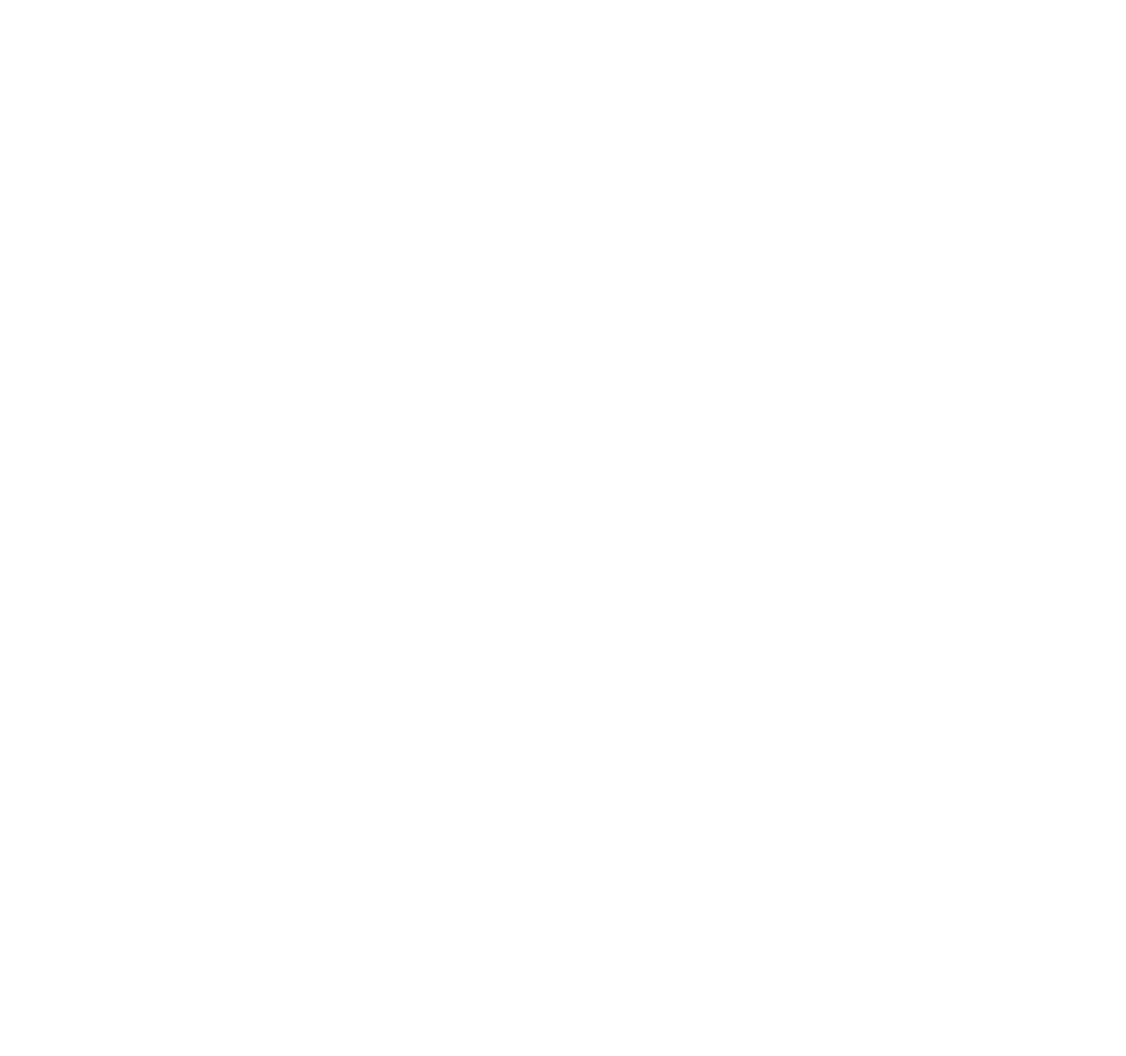
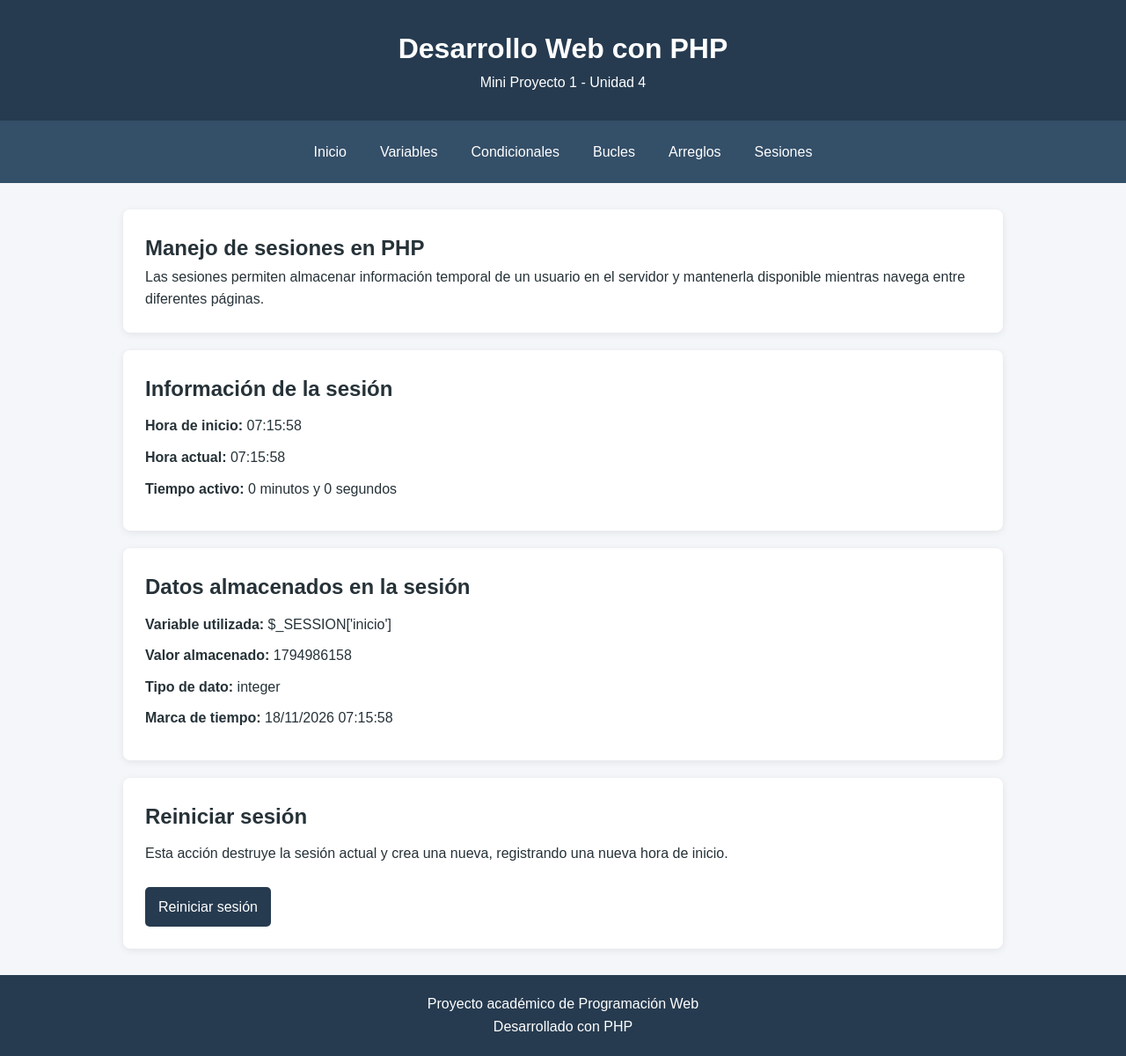
Before and after one commit to UlisesCosta/proyecto-php, a PHP site: page /sesiones.php in a window 1280 px wide. Before the commit the page is empty. Shown: the whole page at 88% size. Before the commit the page ends 800 px from the top, so only its background shows below. Run offline with PHP 8.4, Linux system fonts and the light colour scheme.

Commit message:
mas cambios

```diff
--- /dev/null
+++ b/includes/session-info.php
@@ -0,0 +1,29 @@
+
+<?php
+$horaInicio = date('H:i:s', $_SESSION['inicio']);
+$horaActual = date('H:i:s');
+
+$tiempoActivo = time() - $_SESSION['inicio'];
+
+$minutos = floor($tiempoActivo / 60);
+$segundos = $tiempoActivo % 60;
+?>
+
+<section class="session-info">
+    <h2>Información de la sesión</h2>
+
+    <p>
+        <strong>Hora de inicio:</strong>
+        <?= htmlspecialchars($horaInicio) ?>
+    </p>
+
+    <p>
+        <strong>Hora actual:</strong>
+        <?= htmlspecialchars($horaActual) ?>
+    </p>
+
+    <p>
+        <strong>Tiempo activo:</strong>
+        <?= $minutos ?> minutos y <?= $segundos ?> segundos
+    </p>
+</section>
--- a/sesiones.php
+++ b/sesiones.php
@@ -0,0 +1,75 @@
+
+<?php
+require_once __DIR__ . '/includes/session.php';
+?>
+
+<!DOCTYPE html>
+<html lang="es">
+<head>
+    <meta charset="UTF-8">
+    <meta name="viewport" content="width=device-width, initial-scale=1.0">
+    <title>Sesiones PHP</title>
+    <link rel="stylesheet" href="css/styles.css">
+</head>
+<body>
+
+    <?php require_once __DIR__ . '/includes/header.php'; ?>
+    <?php require_once __DIR__ . '/includes/menu.php'; ?>
+
+    <main class="container">
+
+        <section class="welcome">
+            <h2>Manejo de sesiones en PHP</h2>
+
+            <p>
+                Las sesiones permiten almacenar información temporal
+                de un usuario en el servidor y mantenerla disponible
+                mientras navega entre diferentes páginas.
+            </p>
+        </section>
+
+        <?php require_once __DIR__ . '/includes/session-info.php'; ?>
+
+        <section class="session-info">
+            <h2>Datos almacenados en la sesión</h2>
+
+            <p>
+                <strong>Variable utilizada:</strong>
+                $_SESSION['inicio']
+            </p>
+
+            <p>
+                <strong>Valor almacenado:</strong>
+                <?= $_SESSION['inicio'] ?>
+            </p>
+
+            <p>
+                <strong>Tipo de dato:</strong>
+                <?= gettype($_SESSION['inicio']) ?>
+            </p>
+
+            <p>
+                <strong>Marca de tiempo:</strong>
+                <?= date('d/m/Y H:i:s', $_SESSION['inicio']) ?>
+            </p>
+        </section>
+
+        <section class="session-info">
+            <h2>Reiniciar sesión</h2>
+
+            <p>
+                Esta acción destruye la sesión actual y crea una nueva,
+                registrando una nueva hora de inicio.
+            </p>
+
+            <a href="index.php?reiniciar=1">
+                Reiniciar sesión
+            </a>
+        </section>
+
+    </main>
+
+    <?php require_once __DIR__ . '/includes/footer.php'; ?>
+
+</body>
+</html>
```
Also changed, not shown: index.php (+1 -21 lines).
